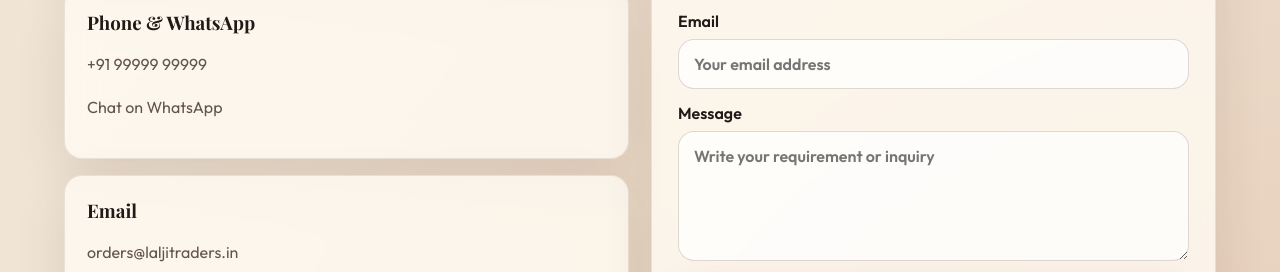
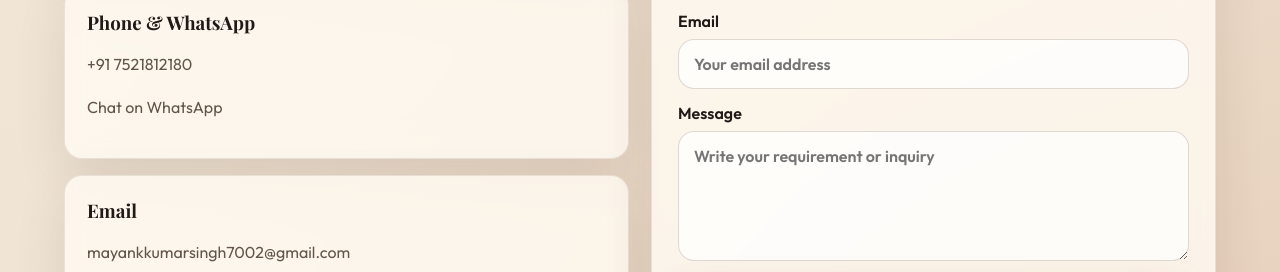
Before and after one commit to mks7002/lalji, a website: page public/index.html in a window 1280 px wide. Shown: the part 4657-4929 px from the top of the page. Drawn offline with nearby package versions, Linux system fonts and the light colour scheme; no server answers.

Commit message:
updated index page

```diff
--- a/public/index.html
+++ b/public/index.html
@@ -377,12 +377,12 @@
             </article>
             <article class="contact-card">
               <h3>Phone & WhatsApp</h3>
-              <p><a href="tel:+919999999999">+91 99999 99999</a></p>
-              <p><a href="https://wa.me/919999999999" target="_blank" rel="noreferrer">Chat on WhatsApp</a></p>
+              <p><a href="tel:+91 7521812180">+91 7521812180</a></p>
+              <p><a href="https://wa.me/91 7521812180" target="_blank" rel="noreferrer">Chat on WhatsApp</a></p>
             </article>
             <article class="contact-card">
               <h3>Email</h3>
-              <p><a href="mailto:orders@laljitraders.in">orders@laljitraders.in</a></p>
+              <p><a href="mayankkumarsingh7002@gmail.com">mayankkumarsingh7002@gmail.com</a></p>
               <p>For orders, quotations, and customer support</p>
             </article>
           </div>
```
Also changed, not shown: .gitignore.txt (added), 2 other files.
